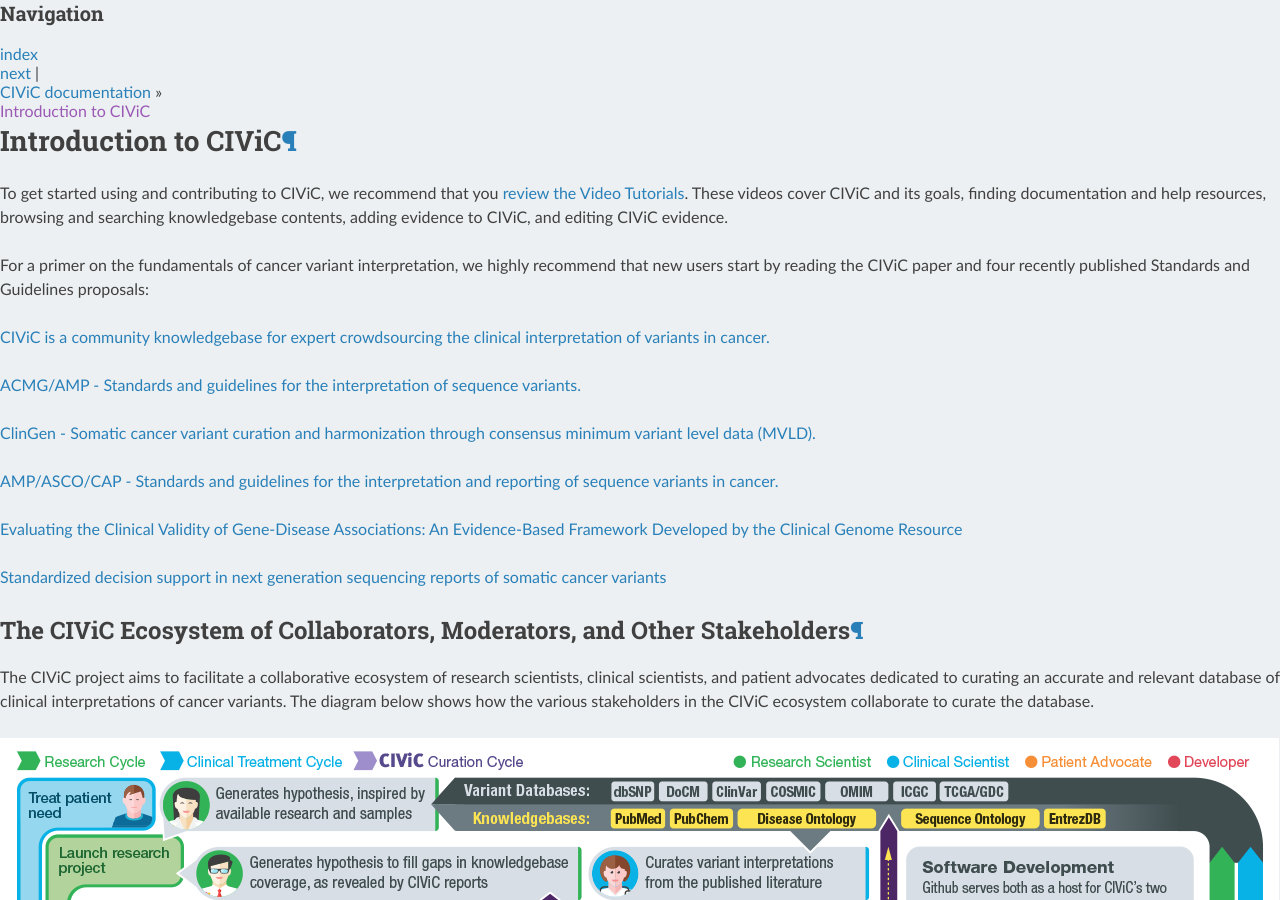
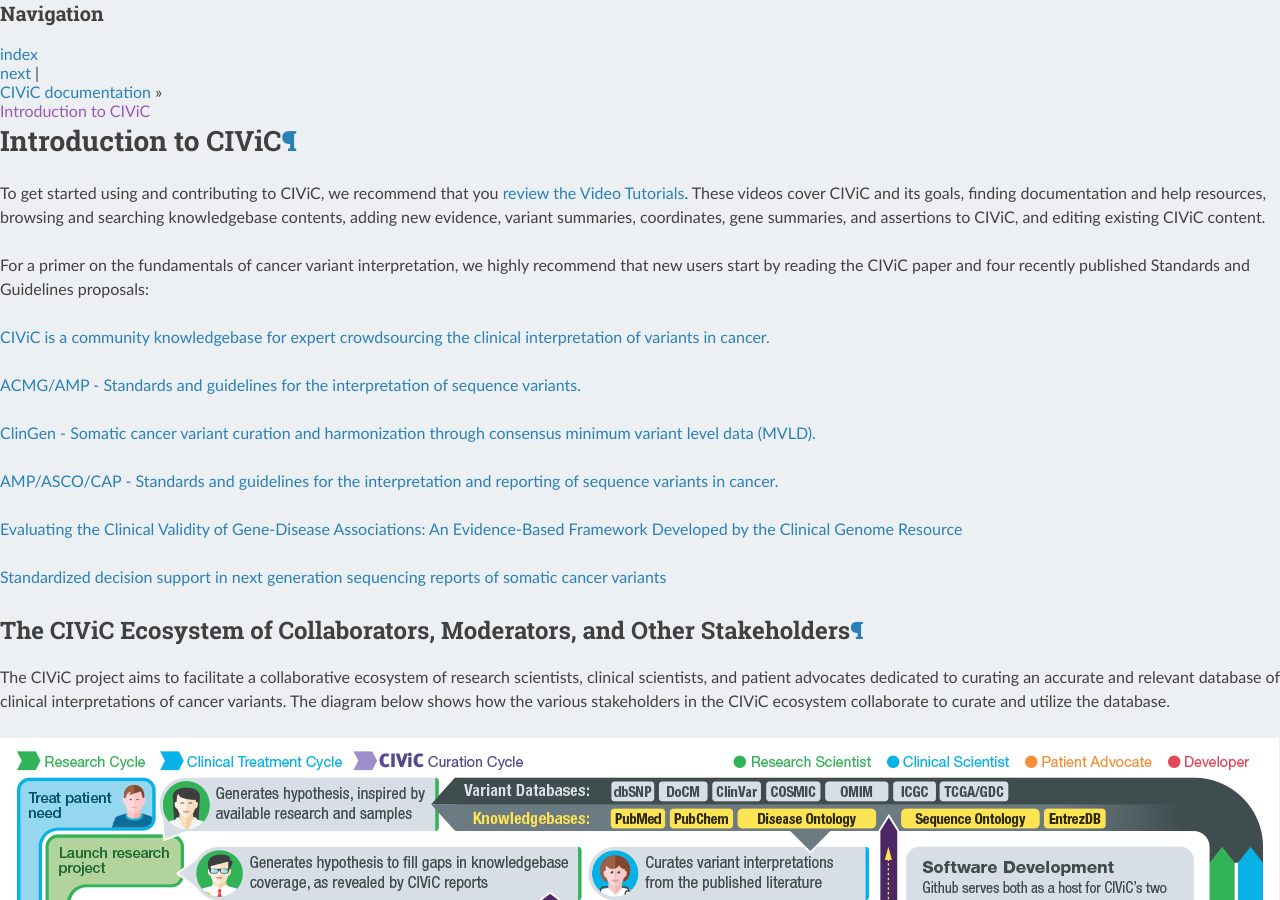
Before and after one commit to griffithlab/civic-docs, a Sphinx documentation site: the page built from docs/index.rst, in a window 1280 px wide and 900 px high. Built offline with Sphinx 7.4.7 and the Read the Docs theme 2.0.0, drawn with Linux system fonts in a browser that asks for light colours.

Commit message:
minor edits to intro page

```diff
--- a/docs/index.rst
+++ b/docs/index.rst
@@ -1,39 +1,21 @@
 Introduction to CIViC
 =====================
 
-To get started using and contributing to CIViC, we recommend that you :doc:`review the Video Tutorials <using/videos>`. These videos cover
-CIViC and its goals, finding documentation and help resources, browsing and
-searching knowledgebase contents, adding evidence to CIViC, and editing CIViC
-evidence.
+To get started using and contributing to CIViC, we recommend that you :doc:`review the Video Tutorials <using/videos>`. These videos cover CIViC and its goals, finding documentation and help resources, browsing and searching knowledgebase contents, adding new evidence, variant summaries, coordinates, gene summaries, and assertions to CIViC, and editing existing CIViC content.
 
-For a primer on the fundamentals of cancer variant interpretation, we highly
-recommend that new users start by reading the CIViC paper and four recently
-published Standards and Guidelines proposals:
+For a primer on the fundamentals of cancer variant interpretation, we highly recommend that new users start by reading the CIViC paper and four recently published Standards and Guidelines proposals:
 
-- `CIViC is a community knowledgebase for expert crowdsourcing the clinical
-  interpretation of variants in cancer.
-  <http://www.nature.com/ng/journal/v49/n2/full/ng.3774.html>`_
-- `ACMG/AMP - Standards and guidelines for the interpretation of sequence
-  variants. <https://www.ncbi.nlm.nih.gov/pubmed/25741868>`_
-- `ClinGen - Somatic cancer variant curation and harmonization through consensus
-  minimum variant level data (MVLD).
-  <https://www.ncbi.nlm.nih.gov/pubmed/27814769>`_
-- `AMP/ASCO/CAP - Standards and guidelines for the interpretation and reporting
-  of sequence variants in cancer. <https://www.ncbi.nlm.nih.gov/pubmed/27993330>`_
-- `Evaluating the Clinical Validity of Gene-Disease Associations: An
-  Evidence-Based Framework Developed by the Clinical Genome Resource
-  <https://www.ncbi.nlm.nih.gov/pubmed/28552198>`_
-- `Standardized decision support in next generation sequencing reports of somatic
-  cancer variants <https://www.ncbi.nlm.nih.gov/pubmed/24768039>`_
+- `CIViC is a community knowledgebase for expert crowdsourcing the clinical interpretation of variants in cancer. <http://www.nature.com/ng/journal/v49/n2/full/ng.3774.html>`_
+- `ACMG/AMP - Standards and guidelines for the interpretation of sequence variants. <https://www.ncbi.nlm.nih.gov/pubmed/25741868>`_
+- `ClinGen - Somatic cancer variant curation and harmonization through consensus minimum variant level data (MVLD). <https://www.ncbi.nlm.nih.gov/pubmed/27814769>`_
+- `AMP/ASCO/CAP - Standards and guidelines for the interpretation and reporting of sequence variants in cancer. <https://www.ncbi.nlm.nih.gov/pubmed/27993330>`_
+- `Evaluating the Clinical Validity of Gene-Disease Associations: An Evidence-Based Framework Developed by the Clinical Genome Resource <https://www.ncbi.nlm.nih.gov/pubmed/28552198>`_
+- `Standardized decision support in next generation sequencing reports of somatic cancer variants <https://www.ncbi.nlm.nih.gov/pubmed/24768039>`_
 
 The CIViC Ecosystem of Collaborators, Moderators, and Other Stakeholders
 ------------------------------------------------------------------------
 
-The CIViC project aims to facilitate a collaborative ecosystem of research
-scientists, clinical scientists, and patient advocates dedicated to curating
-an accurate and relevant database of clinical interpretations of cancer
-variants. The diagram below shows how the various stakeholders in the CIViC
-ecosystem collaborate to curate the database.
+The CIViC project aims to facilitate a collaborative ecosystem of research scientists, clinical scientists, and patient advocates dedicated to curating an accurate and relevant database of clinical interpretations of cancer variants. The diagram below shows how the various stakeholders in the CIViC ecosystem collaborate to curate and utilize the database.
 
 .. image:: images/GP-125_CIViC_main-process_v5b.png
 
```
